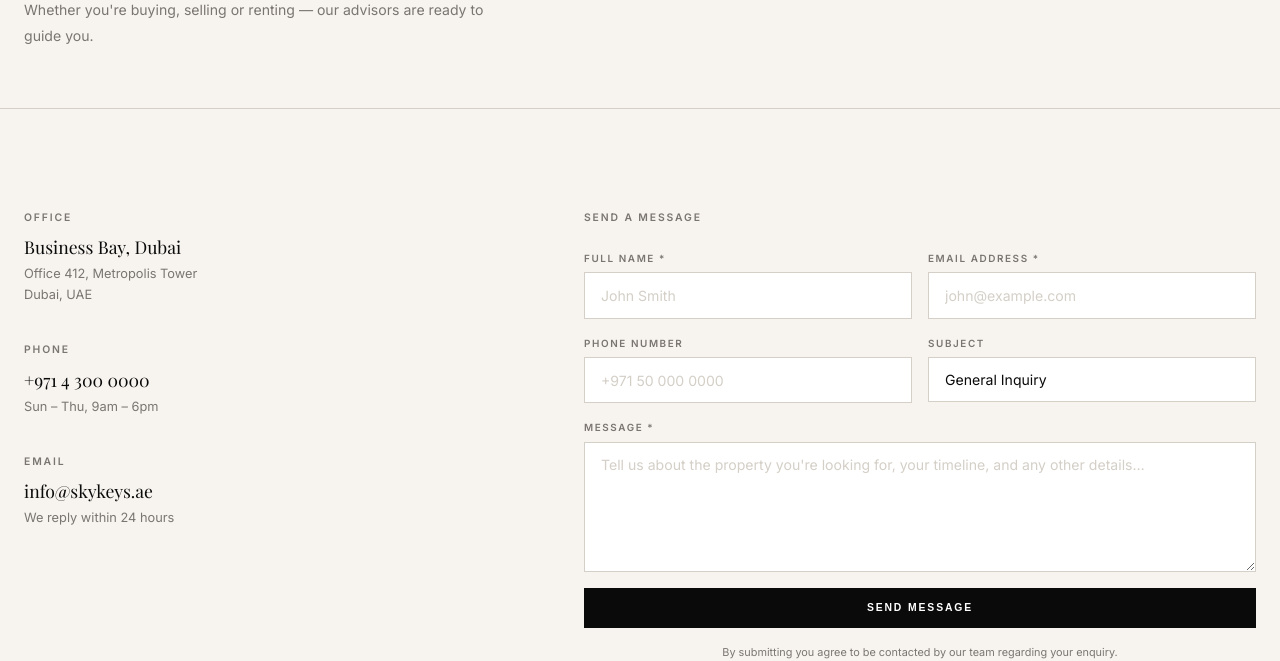
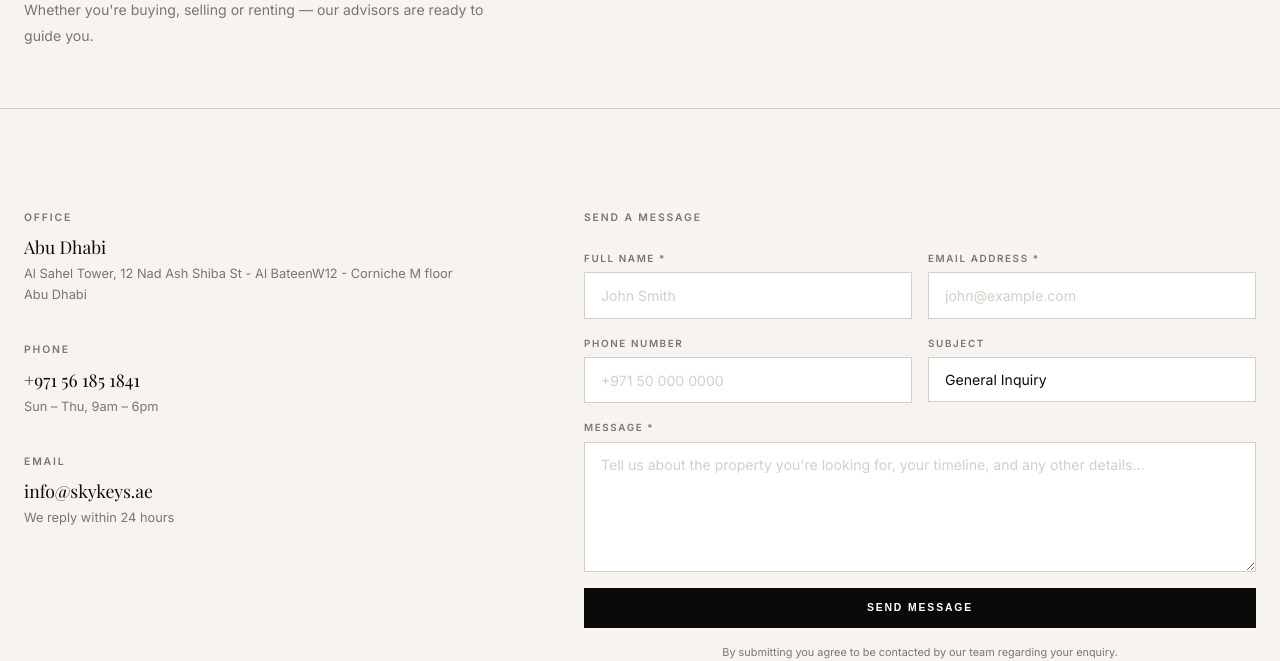
Before and after one commit to AbdullahhMurad/SkyKeysProperties, a FastAPI app: template templates/contactus.html in a window 1280 px wide. Shown: the part 260-921 px from the top of the page. Run offline with FastAPI, Linux system fonts and the light colour scheme; the template is opened without the code that fills it, so the values that code supplies are empty; parts of the project's set-up code (start-up, migrations or seed data) failed here and were passed over; some web fonts are replaced.

Commit message:
Updated base.html

```diff
--- a/templates/contactus.html
+++ b/templates/contactus.html
@@ -20,13 +20,13 @@
 
         <div class="contact-meta-item">
           <div class="label">Office</div>
-          <div class="value">Business Bay, Dubai</div>
-          <div class="sub">Office 412, Metropolis Tower<br>Dubai, UAE</div>
+          <div class="value">Abu Dhabi</div>
+          <div class="sub">Al Sahel Tower, 12 Nad Ash Shiba St - Al BateenW12 - Corniche M floor<br>Abu Dhabi</div>
         </div>
 
         <div class="contact-meta-item">
           <div class="label">Phone</div>
-          <div class="value"><a href="tel:+97143000000" style="color:inherit;">+971 4 300 0000</a></div>
+          <div class="value"><a href="tel:+97143000000" style="color:inherit;">+971 56 185 1841</a></div>
           <div class="sub">Sun – Thu, 9am – 6pm</div>
         </div>
 
```
